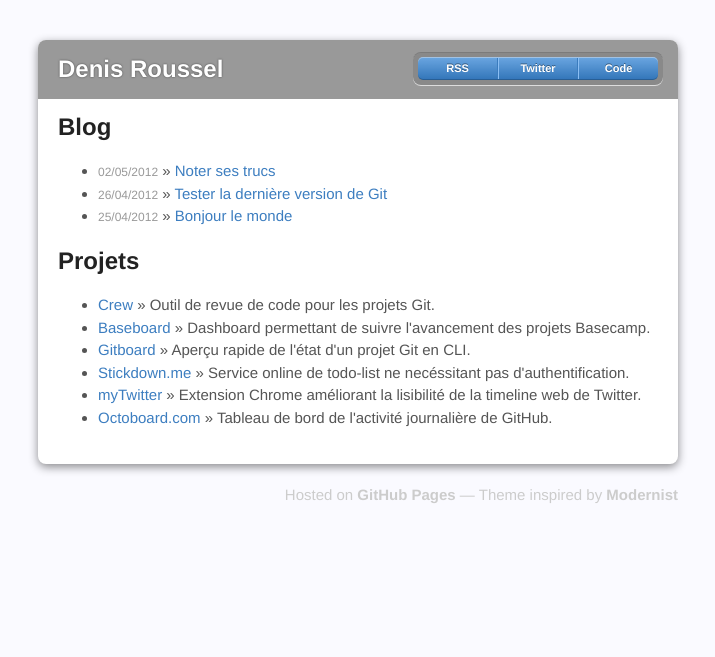
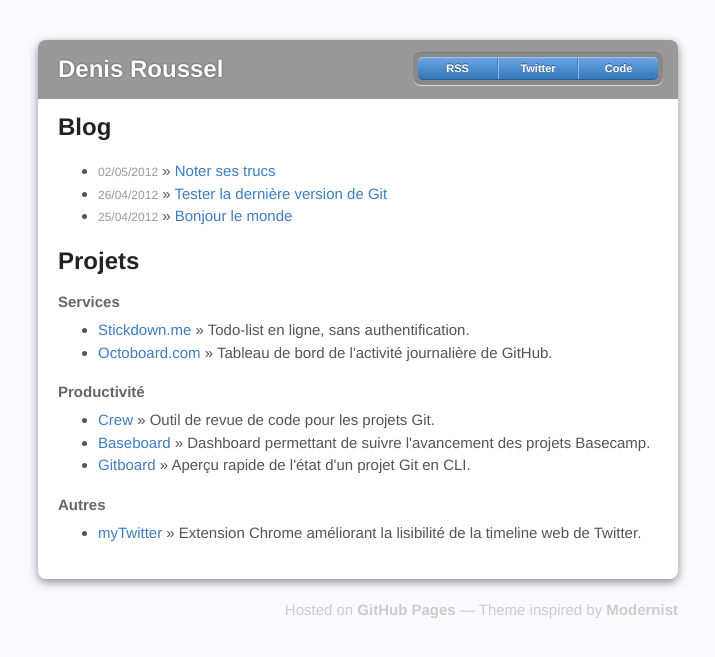
Before and after one commit to KuiKui/kuikui.github.com, a Jekyll site: the page built from index.html, in a window 1280 px wide. Shown: the top 657 px of the page, without its empty margins (282-997 px from the left). Built offline with Jekyll 4.4.1, drawn with Linux system fonts in a browser that asks for light colours; Markdown is read by kramdown in place of the engine named in the settings.

Commit message:
changement minime de la mise en page de mes projets

```diff
--- a/index.html
+++ b/index.html
@@ -10,11 +10,18 @@ title: Denis Roussel
 </ul>
 
 <h1>Projets</h1>
+<h3>Services</h3>
+<ul>
+  <li><a href="http://stickdown.me">Stickdown.me</a> &raquo; Todo-list en ligne, sans authentification.</li>
+  <li><a href="http://octoboard.com">Octoboard.com</a> &raquo; Tableau de bord de l'activité journalière de GitHub.</li>
+</ul>
+<h3>Productivité</h3>
 <ul class="posts">
   <li><a href="http://pmsipilot.github.com/Crew">Crew</a> &raquo; Outil de revue de code pour les projets Git.</li>
   <li><a href="http://KuiKui.github.com/Baseboard">Baseboard</a> &raquo; Dashboard permettant de suivre l'avancement des projets Basecamp.</li>
   <li><a href="http://KuiKui.github.com/Gitboard">Gitboard</a> &raquo; Aperçu rapide de l'état d'un projet Git en CLI.</li>
-  <li><a href="http://stickdown.me">Stickdown.me</a> &raquo; Service online de todo-list ne necéssitant pas d'authentification.</li>
+</ul>
+<h3>Autres</h3>
+<ul>
   <li><a href="https://chrome.google.com/webstore/detail/blogaalpphinblmlnbeekgkckebgfpop">myTwitter</a> &raquo; Extension Chrome améliorant la lisibilité de la timeline web de Twitter.</li>
-  <li><a href="http://octoboard.com">Octoboard.com</a> &raquo; Tableau de bord de l'activité journalière de GitHub.</li>
 </ul>
--- a/stylesheets/styles.css
+++ b/stylesheets/styles.css
@@ -166,7 +166,7 @@ section {
   position: relative;
 }
 
-h1, h2, h3, h4, h5, h6 {
+h1, h2 {
   color: #222;
   padding: 0;
   margin: 0 0 20px;
@@ -177,7 +177,7 @@ p, ul, ol, table, pre, dl {
   margin: 0 0 20px;
 }
 
-h1, h2, h3 {
+h1, h2 {
   line-height: 1.1;
 }
 
@@ -190,7 +190,11 @@ h2 {
 }
 
 h3, h4, h5, h6 {
-  color: #494949;
+  color: #666;
+  font-size: 1em;
+  font-weight: bold;
+  line-height: 1;
+  margin: 0 0 10px;
 }
 
 blockquote {
```
